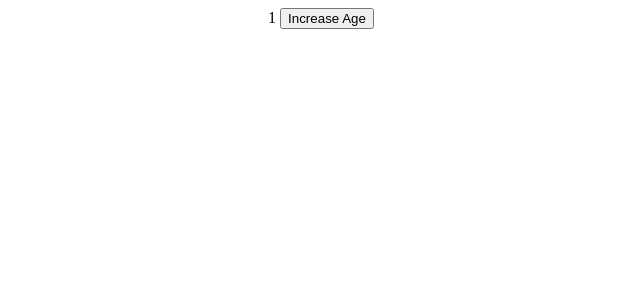
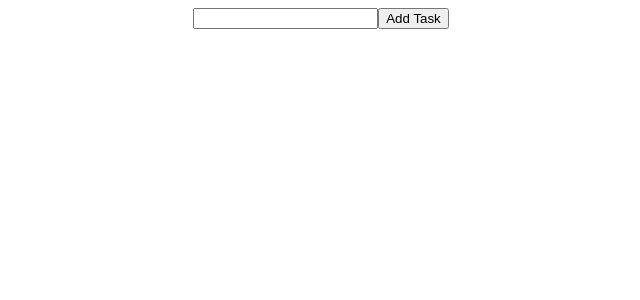
Before and after one commit to abdulhannan13300/ReactJS, a React (Create React App) app: page / in a window 1280 px wide. Shown: the top 300 px of the page, without its empty margins (319-959 px from the left). Built offline with nearby package versions, Linux system fonts and the light colour scheme.

Commit message:
Add files via upload

```diff
--- a/src/App.js
+++ b/src/App.js
@@ -1,17 +1,59 @@
+import { useState } from 'react';
 import './App.css';
-import {useState} from 'react';
+import { Task } from './Task';
+
 
 function App() {
-  // const age =10;
-  const [age, setAge] = useState(1);
 
-  const increaseAge = () => {
-    setAge(age + 1);
-};
+    const [todoList, setTodoList] = useState([]);
+    const [newTask, setNewTask] = useState("");
+    // const [textColor, setTextColor] = useState("black")
 
+    const handleChange = (event) => {
+        setNewTask(event.target.value);
+    }
+    const addTask = () => {
+      const task =
+      {
+        id: todoList.length === 0 ? 1 : todoList[todoList.length-1].id + 1 ,
+        taskName : newTask,
+        isComplete : false,
+      }
+        setTodoList([...todoList, task])
+    }
+
+    const deleteTask = (id) => {
+      setTodoList(todoList.filter((task) =>  task.id !== id));
+    }
+    const markComplete = (id) => {
+      setTodoList(
+        todoList.map((task) => {
+          if ( task.id === id)
+            return {...task, isComplete:true};
+          else
+            return task;
+        })
+      )
+    }
   return (
     <div className="App">
-      {age} <button onClick={increaseAge}>Increase Age</button>
+      <div className='AddTask'>
+        <input onChange={handleChange}/>
+        <button onClick={addTask}>Add Task</button>
+      </div>
+      <div className='List'>
+        {todoList.map((task) => {
+            return (
+              <Task
+                taskName={task.taskName}
+                id={task.id}
+                isComplete={task.isComplete}
+                deleteTask={deleteTask}
+                markComplete={markComplete}
+              />
+            )
+        })}
+      </div>
     </div>
   );
 }
--- /dev/null
+++ b/src/Task.js
@@ -0,0 +1,10 @@
+export const Task = (props) => {
+    return (
+        <div>
+            <h3 style={{color: props.isComplete ? "green" : "black"}}>
+                {props.taskName}</h3>
+            <button onClick={() => props.markComplete(props.id)}>Complete</button>
+            <button onClick={() => props.deleteTask(props.id)}> X </button>
+        </div>
+    )
+}
--- a/src/index.js
+++ b/src/index.js
@@ -1,7 +1,7 @@
 import React from 'react';
 import ReactDOM from 'react-dom/client';
 import App from './App';
-import reportWebVitals from './reportWebVitals';
+
 
 const root = ReactDOM.createRoot(document.getElementById('root'));
 root.render(
@@ -9,8 +9,3 @@
     <App />
   </React.StrictMode>
 );
-
-// If you want to start measuring performance in your app, pass a function
-// to log results (for example: reportWebVitals(console.log))
-// or send to an analytics endpoint. Learn more: https://bit.ly/CRA-vitals
-reportWebVitals();
```
